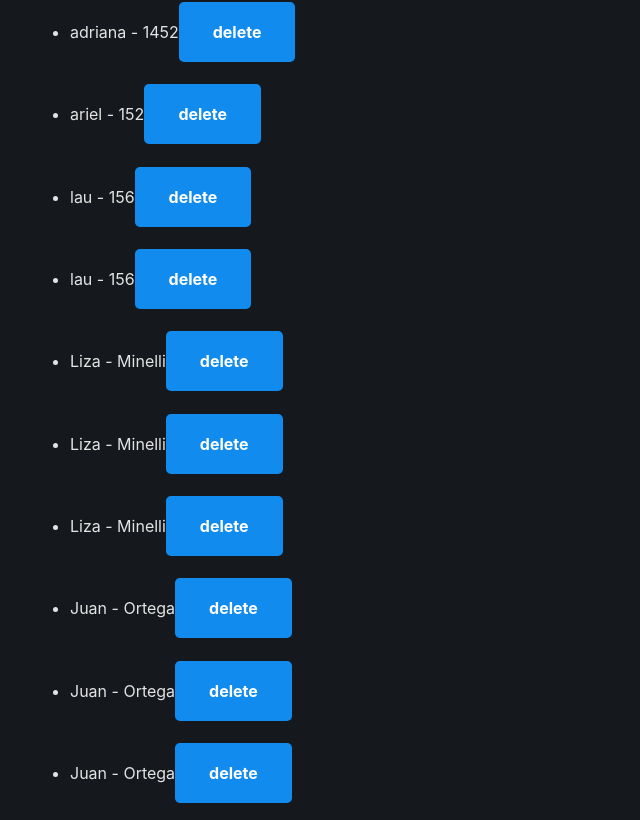
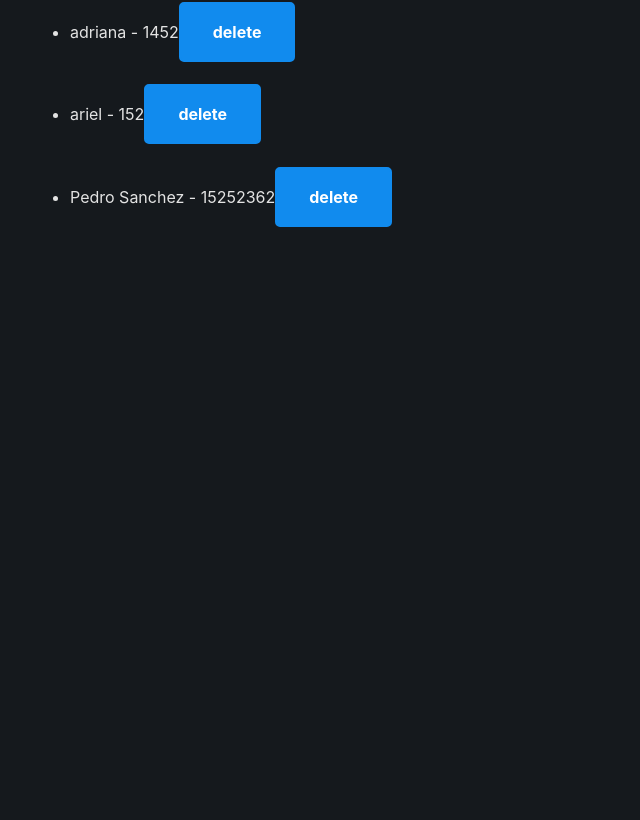
Before and after one commit to damianroiz/FSO-part0, a React (Vite) app in the folder part-2/phonebook/: page / in a window 1280 px wide. Shown: the part 1040-1860 px from the top of the page, without its empty margins (0-640 px from the left). After the commit the page ends 1324 px from the top, so only its background shows below. Built offline with nearby package versions, Linux system fonts and the light colour scheme; data requests are answered from the project's data file.

Commit message:
Ex 2.14 resolved

```diff
--- a/part-2/phonebook/db.json
+++ b/part-2/phonebook/db.json
@@ -46,64 +46,9 @@
       "id": 9
     },
     {
-      "name": "lau",
-      "number": "156",
+      "name": "Pedro Sanchez",
+      "number": "15252362",
       "id": 10
-    },
-    {
-      "name": "lau",
-      "number": "156",
-      "id": 11
-    },
-    {
-      "name": "Liza",
-      "number": "Minelli",
-      "id": 12
-    },
-    {
-      "name": "Liza",
-      "number": "Minelli",
-      "id": 13
-    },
-    {
-      "name": "Liza  ",
-      "number": "Minelli",
-      "id": 14
-    },
-    {
-      "name": "Juan",
-      "number": "Ortega",
-      "id": 15
-    },
-    {
-      "name": "Juan",
-      "number": "Ortega",
-      "id": 16
-    },
-    {
-      "name": "Juan ",
-      "number": "Ortega",
-      "id": 17
-    },
-    {
-      "name": "Juan",
-      "number": "Ortega",
-      "id": 18
-    },
-    {
-      "name": "Juan",
-      "number": "Ortega",
-      "id": 19
-    },
-    {
-      "name": "Juan",
-      "number": "Perez",
-      "id": 20
-    },
-    {
-      "name": "Juan",
-      "number": "Perez",
-      "id": 21
     }
   ]
 }
--- a/part-2/phonebook/src/App.jsx
+++ b/part-2/phonebook/src/App.jsx
@@ -41,8 +41,10 @@ const App = () => {
       console.log(response);
     });
 
-    const nameChecker = persons.some((person) => person.name === trimmedName);
-    if (nameChecker) {
+    const contactChecker = persons.some(
+      (person) => person.name === trimmedName
+    );
+    if (contactChecker) {
       alert(`${newName} is already added to phonebook`);
     } else {
       const newPerson = { name: newName, number: newNumber };
@@ -90,9 +92,12 @@ const App = () => {
   // };
 
   const handleDelete = (id, name) => {
-    if (window.confirm(`Delete ${name}?`)) {
+    let deletePerson = window.confirm(`Do you want to delete ${name}?`);
+    if (deletePerson) {
       personsService.remove(id).then(() => {
-        setPersons(persons.filter((person) => person.name !== name));
+        setPersons(persons.filter((person) => person.id !== id));
+        setNewName("");
+        setNewNumber("");
       });
     }
   };
--- a/part-2/phonebook/src/components/Name.jsx
+++ b/part-2/phonebook/src/components/Name.jsx
@@ -3,7 +3,7 @@ const Name = ({ id, name, number, handleDelete }) => {
     <li>
       {name}
       <span>{` - ${number}`}</span>
-      <button onClick={() => handleDelete(id)}>delete</button>
+      <button onClick={() => handleDelete(id, name)}>delete</button>
     </li>
   );
 };
```
